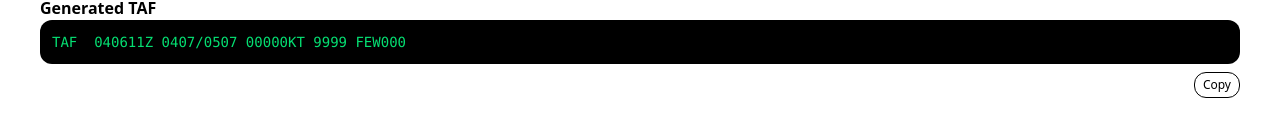
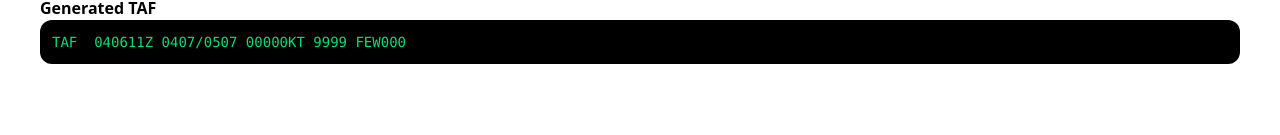
Before and after one commit to sprangdes/taf-visual-builder, a React (Vite) app: page / in a window 1280 px wide. Shown: the part 766-901 px from the top of the page. After the commit the page ends 870 px from the top, so only its background shows below. Built offline with nearby package versions, Linux system fonts and the light colour scheme.

Commit message:
移除 copy TAF 電碼功能

```diff
--- a/src/TafBuilder.tsx
+++ b/src/TafBuilder.tsx
@@ -2,7 +2,6 @@ import { useState } from "react";
 import ChangeEditor from "./components/ChangeEditor";
 import IssueTimeInput from "./components/IssueTimeInput";
 import Timeline from "./components/Timeline";
-import { weatherButtonClass } from "./constants/ui";
 import type { TAF, TAFChange } from "./types/taf";
 import { addTempo, generateTAF } from "./utils/taf";
 import { getBaseForecastPeriod, getCurrentIssueTimeUTC, getTimelineStartHour } from "./utils/time";
@@ -17,8 +16,6 @@ export default function TafBuilder() {
   });
 
   const [selectedChangeIndex, setSelectedChangeIndex] = useState<number | null>(null);
-  const [copied, setCopied] = useState(false);
-
   const timelineStartHour = getTimelineStartHour(taf.issueTime);
   const basePeriod = getBaseForecastPeriod(taf.issueTime);
 
@@ -54,14 +51,6 @@ export default function TafBuilder() {
       const change = changes[selectedChangeIndex];
       changes[selectedChangeIndex] = { ...change, type };
       return { ...prev, changes };
-    });
-  }
-
-  function handleCopyTAF() {
-    const text = generateTAF(taf);
-    navigator.clipboard.writeText(text).then(() => {
-      setCopied(true);
-      setTimeout(() => setCopied(false), 1500);
     });
   }
 
@@ -164,15 +153,6 @@ export default function TafBuilder() {
         <pre className="whitespace-pre-wrap text-sm bg-black text-green-400 p-3 rounded-xl">
           {generateTAF(taf)}
         </pre>
-        <div className="flex justify-end mt-2">
-          <button
-            type="button"
-            onClick={handleCopyTAF}
-            className={`${weatherButtonClass} text-xs`}
-          >
-            {copied ? "Copied" : "Copy"}
-          </button>
-        </div>
       </section>
     </div>
   );
```
